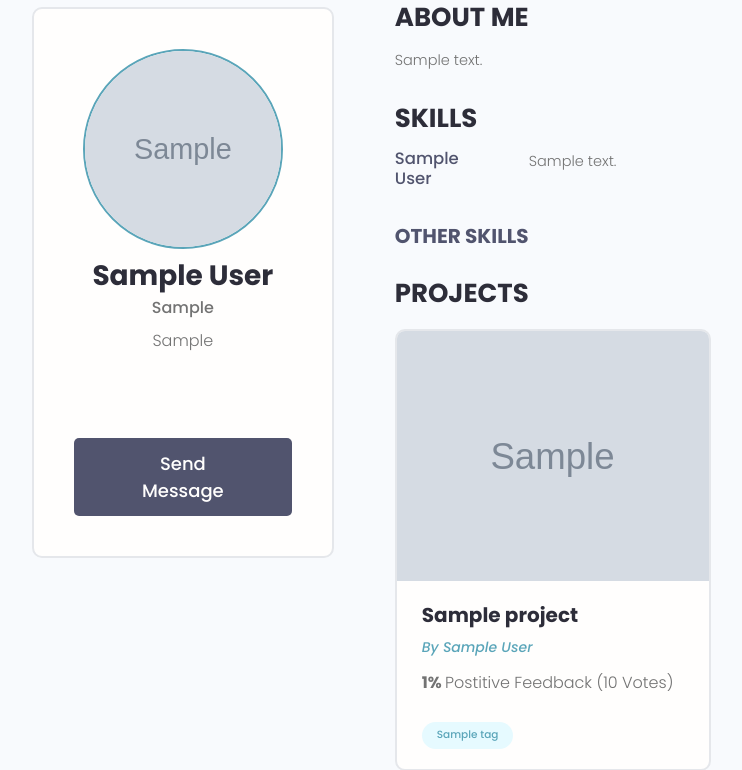
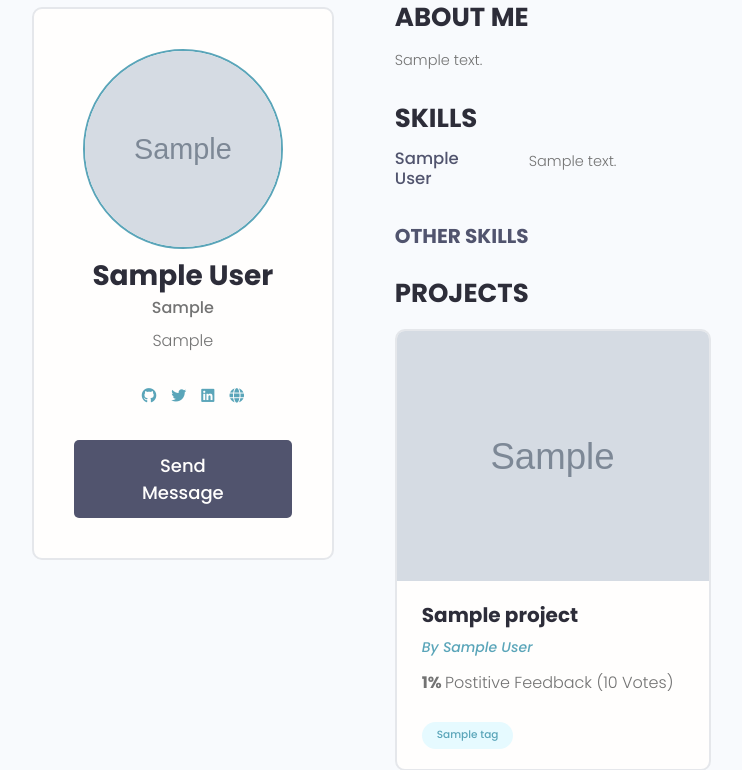
Before and after one commit to Coder1998Man/training-django, a Django app: page /profile/00000000-0000-0000-0000-000000000001/ in a window 1280 px wide. Shown: the part 72-842 px from the top of the page, without its empty margins (104-846 px from the left). Run offline with Django 5.2, Linux system fonts and the light colour scheme; tables that the repository leaves empty hold one stand-in row (Sample ...); some libraries are stand-ins or nearby versions.

Commit message:
link online style sheet for github, weblog,  twitter icon

```diff
--- a/templates/base.html
+++ b/templates/base.html
@@ -15,6 +15,7 @@
     <link rel="stylesheet" href="{% static 'uikit/styles/uikit.css' %}" />
     <!-- Dev Search UI -->
     <link rel="stylesheet" href="{% static 'styles/app.css' %}" />
+    <link rel="stylesheet" href="https://use.fontawesome.com/releases/v5.7.1/css/all.css" integrity="sha384-fnmOCqbTlWIlj8LyTjo7mOUStjsKC4pOpQbqyi7RrhN7udi9RwhKkMHpvLbHG9Sr" crossorigin="anonymous">
     <title>{% block title %}{% endblock %}</title>
 </head>
 <body>
```
